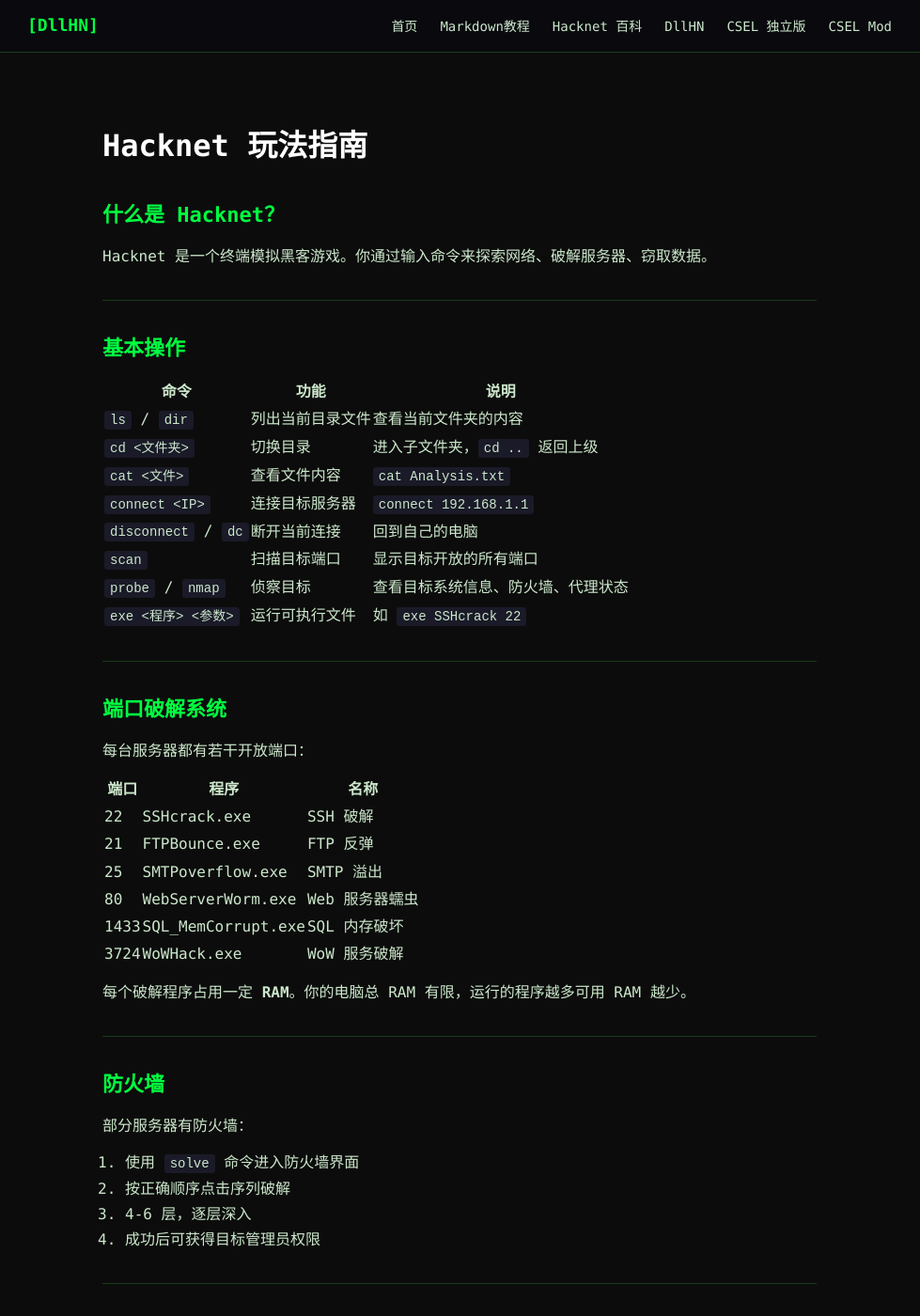
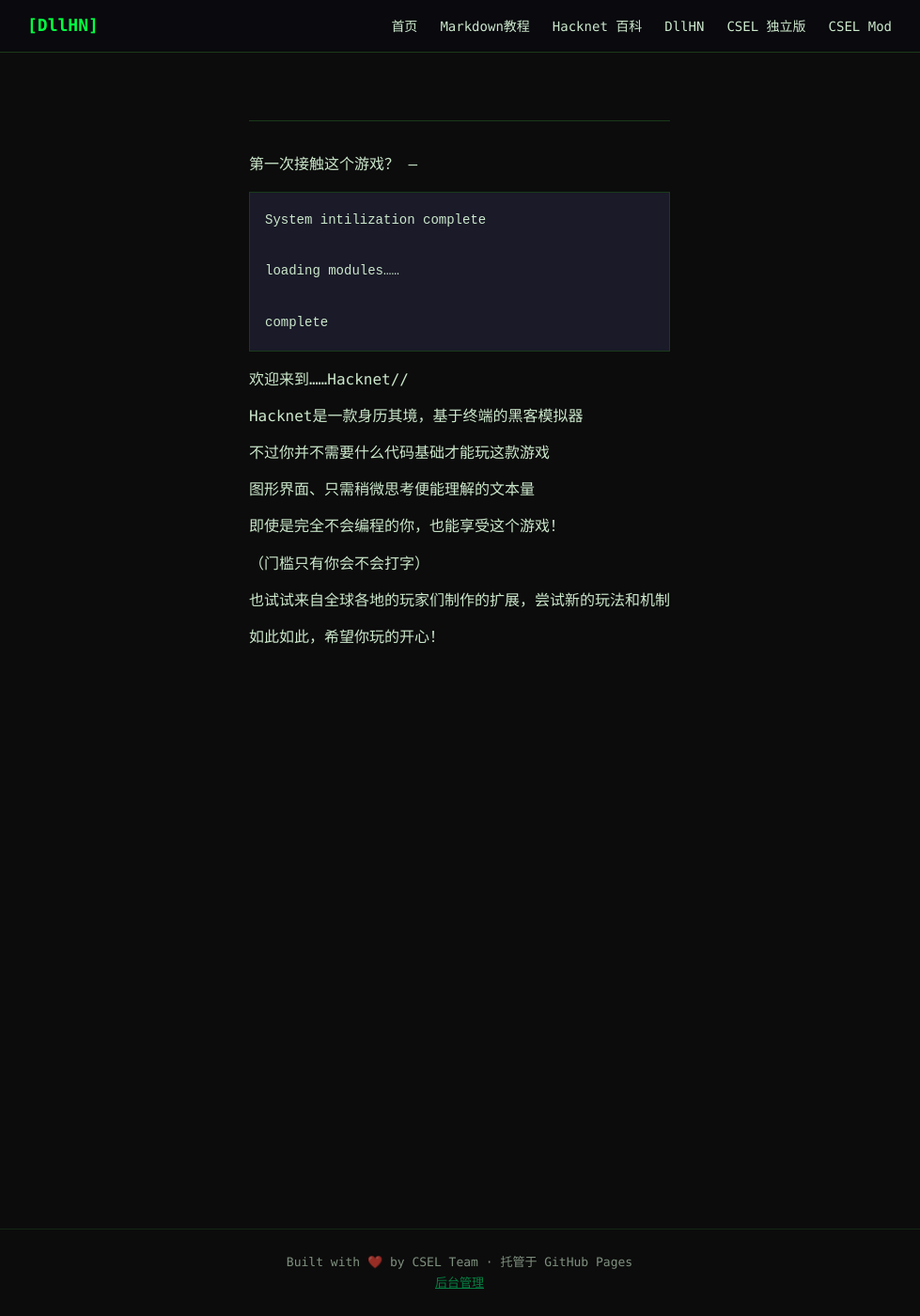
Before and after one commit to MEMZ-CHROER/dllHNWeb, a Jekyll site: the page built from introduction.md, in a window 1280 px wide and 1400 px high. Shown: the whole window at 94% size, without its empty margins (151-1130 px from the left). Built offline with Jekyll 4.4.1, drawn with Linux system fonts in a browser that asks for light colours; some of the changed text lies outside the part shown.

Commit message:
restore friend's introduction.md

````diff
--- a/introduction.md
+++ b/introduction.md
@@ -1,106 +1,31 @@
 ---
-title: 快速入门
+title: "Introduction"
 ---
 
-# Hacknet 玩法指南
-
-## 什么是 Hacknet？
-
-Hacknet 是一个终端模拟黑客游戏。你通过输入命令来探索网络、破解服务器、窃取数据。
-
+---
+第一次接触这个游戏？
 ---
 
-## 基本操作
+```
+System intilization complete
 
-| 命令 | 功能 | 说明 |
-|---|---|---|
-| `ls` / `dir` | 列出当前目录文件 | 查看当前文件夹的内容 |
-| `cd <文件夹>` | 切换目录 | 进入子文件夹，`cd ..` 返回上级 |
-| `cat <文件>` | 查看文件内容 | `cat Analysis.txt` |
-| `connect <IP>` | 连接目标服务器 | `connect 192.168.1.1` |
-| `disconnect` / `dc` | 断开当前连接 | 回到自己的电脑 |
-| `scan` | 扫描目标端口 | 显示目标开放的所有端口 |
-| `probe` / `nmap` | 侦察目标 | 查看目标系统信息、防火墙、代理状态 |
-| `exe <程序> <参数>` | 运行可执行文件 | 如 `exe SSHcrack 22` |
+loading modules……
 
----
+complete
+```
 
-## 端口破解系统
+欢迎来到……Hacknet//
 
-每台服务器都有若干开放端口：
+Hacknet是一款身历其境，基于终端的黑客模拟器
 
-| 端口 | 程序 | 名称 |
-|---|---|---|
-| 22 | SSHcrack.exe | SSH 破解 |
-| 21 | FTPBounce.exe | FTP 反弹 |
-| 25 | SMTPoverflow.exe | SMTP 溢出 |
-| 80 | WebServerWorm.exe | Web 服务器蠕虫 |
-| 1433 | SQL_MemCorrupt.exe | SQL 内存破坏 |
-| 3724 | WoWHack.exe | WoW 服务破解 |
+不过你并不需要什么代码基础才能玩这款游戏
 
-每个破解程序占用一定 **RAM**。你的电脑总 RAM 有限，运行的程序越多可用 RAM 越少。
+图形界面、只需稍微思考便能理解的文本量
 
----
+即使是完全不会编程的你，也能享受这个游戏！
 
-## 防火墙
+（门槛只有你会不会打字）
 
-部分服务器有防火墙：
+也试试来自全球各地的玩家们制作的扩展，尝试新的玩法和机制
 
-1. 使用 `solve` 命令进入防火墙界面
-2. 按正确顺序点击序列破解
-3. 4-6 层，逐层深入
-4. 成功后可获得目标管理员权限
-
----
-
-## 代理
-
-有代理的服务器必须先绕过才能连接。使用 `SSLTrojan.exe` 或代理破解工具。
-
----
-
-## 追踪系统
-
-- 连接时间越长，追踪进度越高
-- 追踪完成后管理员会踢出你
-- 使用 `TraceKill.exe` 可以清除追踪
-- 追踪状态显示在屏幕左下角
-
----
-
-## 文件系统
-
-| 路径 | 说明 |
-|---|---|
-| `/home` | 用户目录 |
-| `/bin` | 破解程序目录 |
-| `/sys` | 系统文件（x-server.sys 主题配置） |
-| `/log` | 系统日志 |
-
-`scp <源> <目标>` 在不同机器间传文件。
-
----
-
-## 进程管理
-
-- `ps` — 查看运行中的进程
-- `kill <PID>` — 终止进程
-- `reboot` — 重启系统（清除所有程序）
-
----
-
-## 常用工具
-
-- `SecurityTracer.exe` — 反追踪
-- `Decypher.exe` — 解密文件
-- `Sequencer.exe` — 自动化破解
-- `ForkBomb.exe` — 系统炸弹
-- `PortHack.exe` — 一键端口破解
-
----
-
-## 主题配置
-
-- `x-server.sys` 控制系统主题配色
-- 可用主题：`TerminalOnlyBlack` / `HacknetBlue` / `HacknetWhite` / `GreenCompact` / `Amber` / `PastleSim`
-- 修改后执行 `reloadtheme` 立即生效
+如此如此，希望你玩的开心！
````
